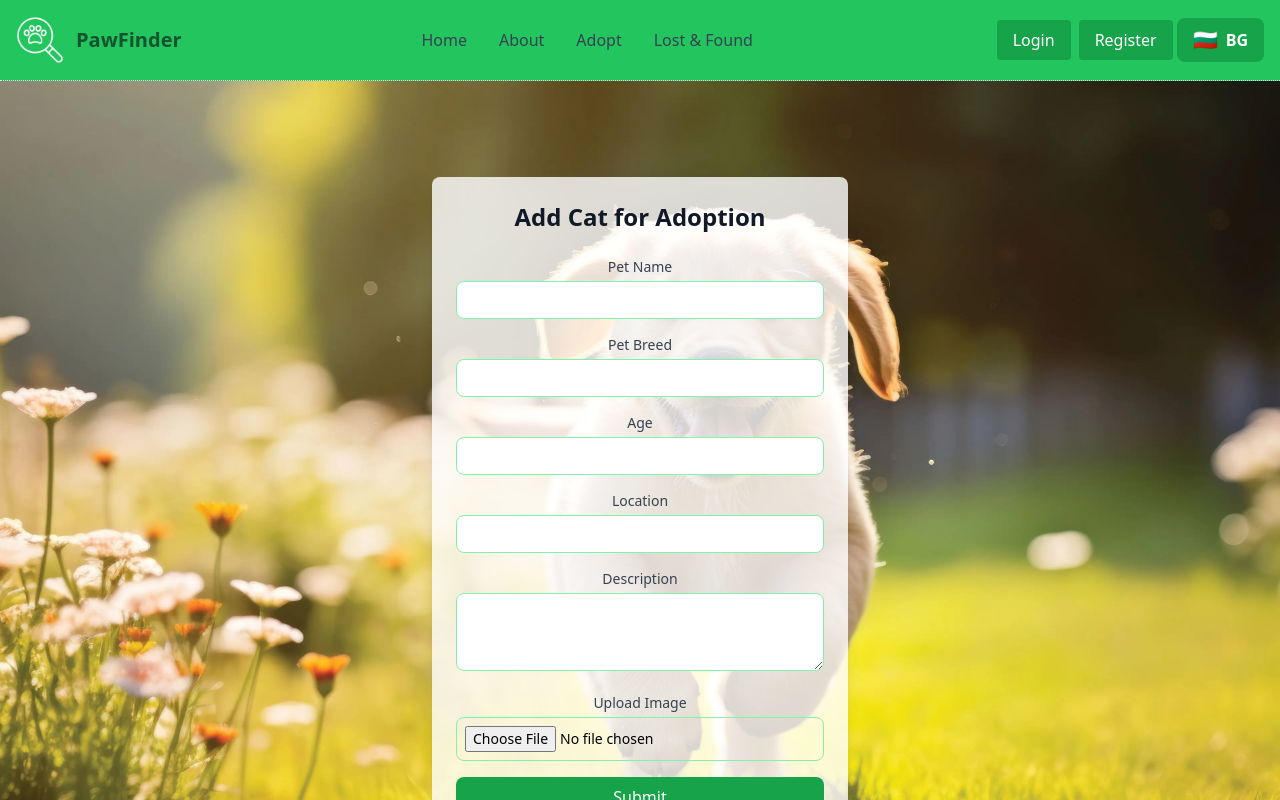
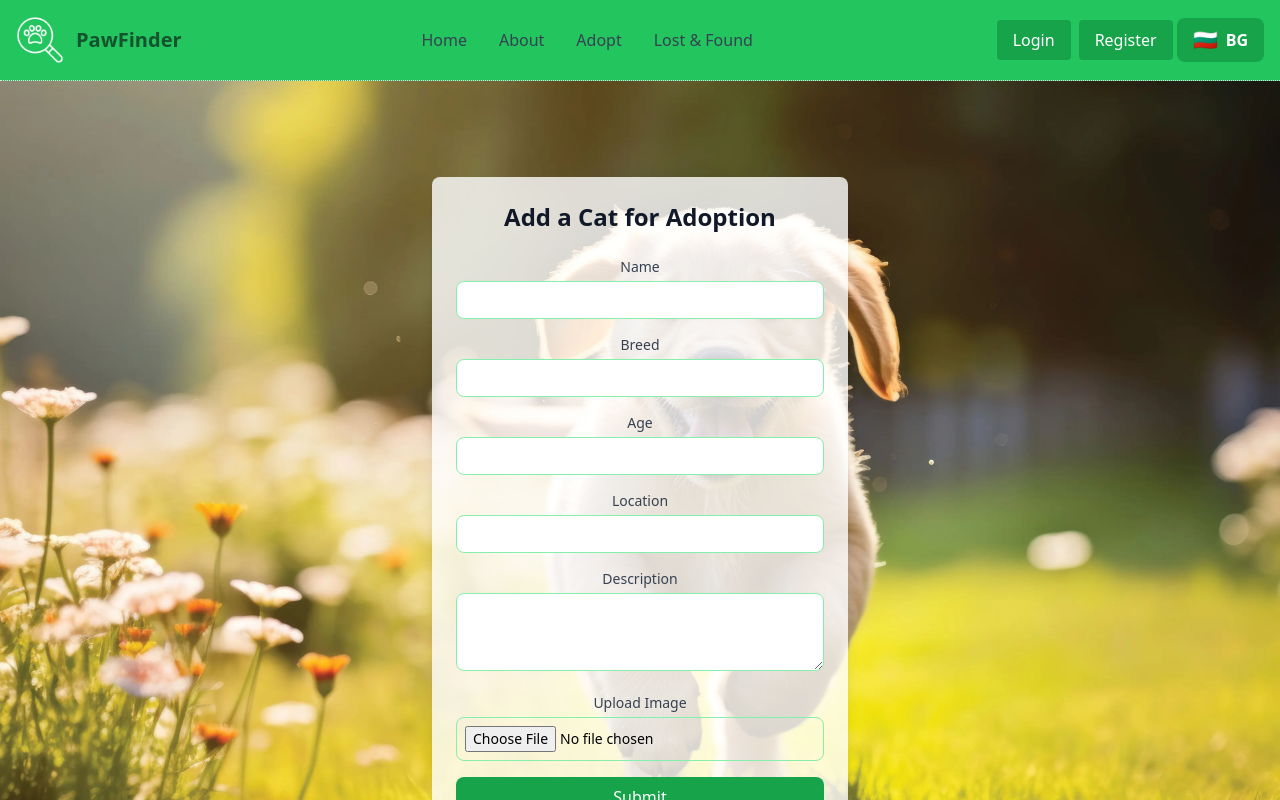
Before and after one commit to antoan-97/Pet-Finder, a React (Vite) app in the folder client/: page /cat-adoption-form in a window 1280 px wide. Built offline with nearby package versions, Linux system fonts and the light colour scheme; no server answers.

Commit message:
Add translations in adoption cat form

```diff
--- a/client/src/components/adoptPet/catAdoption/CatAdoptionForm.jsx
+++ b/client/src/components/adoptPet/catAdoption/CatAdoptionForm.jsx
@@ -1,12 +1,14 @@
 import { useState, useContext } from "react";
 import { useNavigate } from "react-router-dom";
 import { useLoading } from "../../../contexts/LoadingContext";
+import { useTranslation } from 'react-i18next';
 
 import AuthContext from "../../../contexts/AuthContext";
 import Spinner from "../../common/Spinner";
 import * as adoptionApi from "../../../services/adoptionApi";
 
 export default function CatAdoptionForm() {
+    const { t } = useTranslation();
     const navigate = useNavigate()
     const { userId } = useContext(AuthContext);
     const { isLoading, setIsLoading } = useLoading();
@@ -64,11 +66,11 @@ export default function CatAdoptionForm() {
             <div className="container mx-auto px-4 max-w-md">
                 <div className="bg-white bg-opacity-80 rounded-lg shadow-lg p-6">
                     <h1 className="text-2xl font-bold text-gray-900 mb-6 text-center">
-                        Add Cat for Adoption
+                        {t('adoptionForm.titleCat')}
                     </h1>
                     <form onSubmit={handleSubmit} encType="multipart/form-data" className="space-y-4">
                         <div>
-                            <label className="block text-sm font-medium text-gray-700 mb-1">Pet Name</label>
+                            <label className="block text-sm font-medium text-gray-700 mb-1">{t('adoptionForm.name')}</label>
                             <input
                                 type="text"
                                 name="name"
@@ -80,7 +82,7 @@ export default function CatAdoptionForm() {
                         </div>
 
                         <div>
-                            <label className="block text-sm font-medium text-gray-700 mb-1">Pet Breed</label>
+                            <label className="block text-sm font-medium text-gray-700 mb-1">{t('adoptionForm.breed')}</label>
                             <input
                                 type="text"
                                 name="breed"
@@ -92,7 +94,7 @@ export default function CatAdoptionForm() {
                         </div>
 
                         <div>
-                            <label className="block text-sm font-medium text-gray-700 mb-1">Age</label>
+                            <label className="block text-sm font-medium text-gray-700 mb-1">{t('adoptionForm.age')}</label>
                             <input
                                 type="text"
                                 name="age"
@@ -104,7 +106,7 @@ export default function CatAdoptionForm() {
                         </div>
 
                         <div>
-                            <label className="block text-sm font-medium text-gray-700 mb-1">Location</label>
+                            <label className="block text-sm font-medium text-gray-700 mb-1">{t('adoptionForm.location')}</label>
                             <input
                                 type="text"
                                 name="location"
@@ -116,7 +118,7 @@ export default function CatAdoptionForm() {
                         </div>
 
                         <div>
-                            <label className="block text-sm font-medium text-gray-700 mb-1">Description</label>
+                            <label className="block text-sm font-medium text-gray-700 mb-1">{t('adoptionForm.description')}</label>
                             <textarea
                                 name="description"
                                 value={formData.description}
@@ -127,7 +129,7 @@ export default function CatAdoptionForm() {
                         </div>
 
                         <div>
-                            <label className="block text-sm font-medium text-gray-700 mb-1">Upload Image</label>
+                            <label className="block text-sm font-medium text-gray-700 mb-1">{t('adoptionForm.uploadImage')}</label>
                             <input
                                 type="file"
                                 name="image"
@@ -144,7 +146,7 @@ export default function CatAdoptionForm() {
 
                             className="w-full bg-green-600 text-white py-2 px-4 rounded-lg hover:bg-green-700 transition-colors duration-200"
                         >
-                            {isLoading ? <Spinner /> : 'Submit'}
+                            {isLoading ? <Spinner /> : t('adoptionForm.submitButton')}
                         </button>
                     </form>
                 </div>
```
